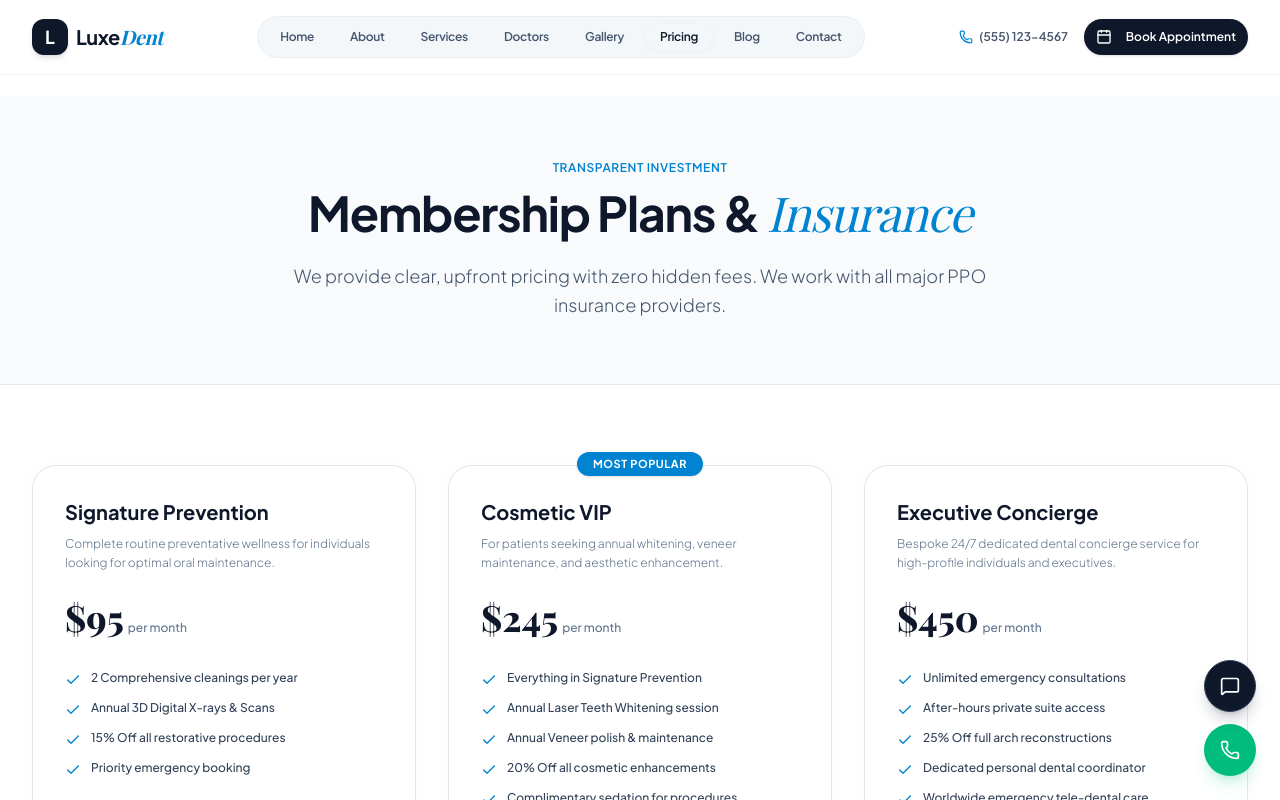
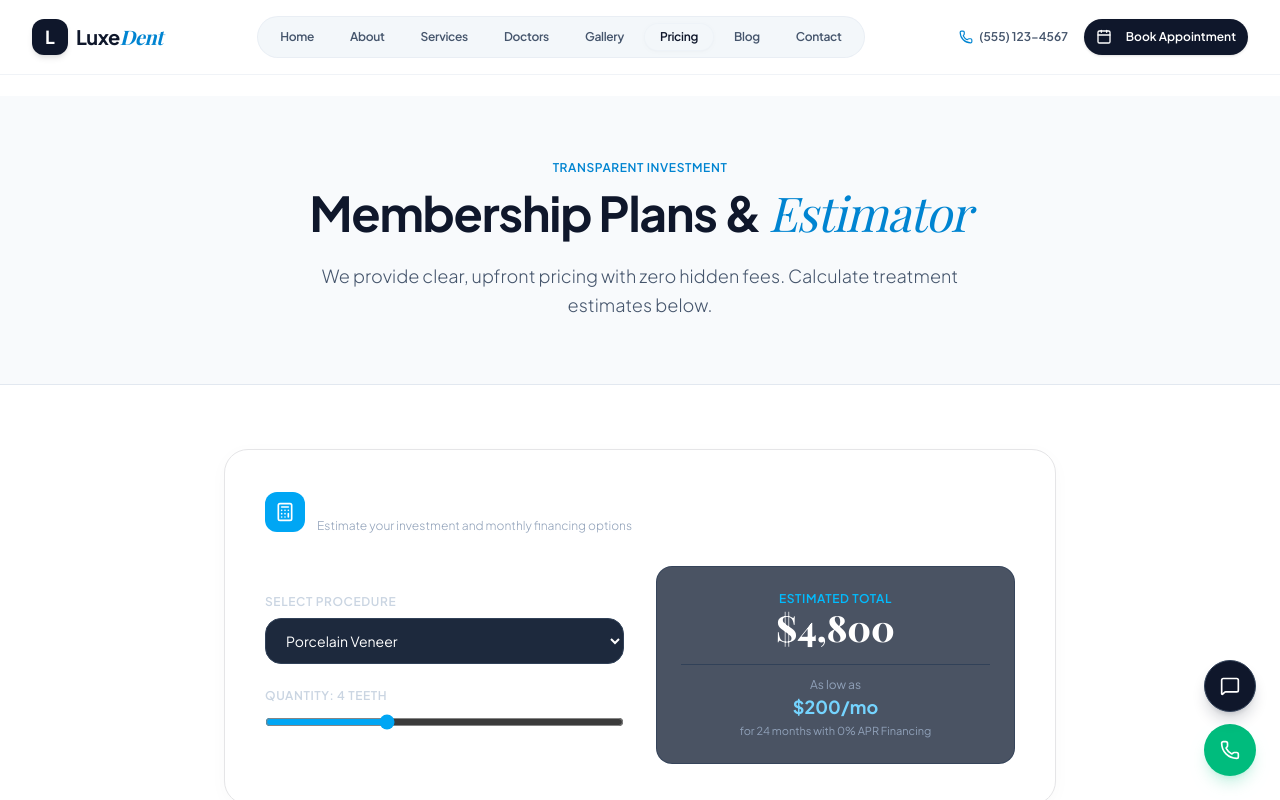
Before and after one commit to shiv989898/Dentist, a React (Vite) app: page /pricing in a window 1280 px wide. Shown: the top 800 px of the page. Built offline with nearby package versions, Linux system fonts and the light colour scheme; a web font is replaced by a local one.

Commit message:
Pro UI/UX asymmetric overhaul & interactive treatment cost calculator

```diff
--- a/src/components/sections/ServicesGrid.tsx
+++ b/src/components/sections/ServicesGrid.tsx
@@ -1,135 +1,158 @@
 import { motion } from 'framer-motion'
-import { Sparkles, Stethoscope, Smile, Activity, Heart, Syringe, ArrowUpRight } from 'lucide-react'
+import { Link } from 'react-router-dom'
+import { Sparkles, Smile, Activity, Stethoscope, Syringe, Heart, ArrowUpRight } from 'lucide-react'
 
 const services = [
   {
-    title: 'Cosmetic Dentistry & Veneers',
-    subtitle: 'Signature Smile Design',
-    description: 'Custom hand-crafted porcelain veneers, digital smile design, and instant laser teeth whitening.',
+    num: '01',
+    title: 'Porcelain Veneers & Smile Architecture',
+    subtitle: 'Signature Aesthetic',
+    description: 'Custom hand-crafted ceramic veneers designed to match your facial symmetry, skin tone, and natural translucency.',
     icon: Sparkles,
-    highlight: true,
-    tag: 'Most Popular',
-    img: 'https://images.unsplash.com/photo-1606811841689-23dfddce3e95?q=80&w=800&auto=format&fit=crop'
+    featured: true,
+    tag: 'Bespoke Artistry',
+    img: 'https://images.unsplash.com/photo-1606811841689-23dfddce3e95?q=80&w=1200&auto=format&fit=crop'
   },
   {
-    title: 'Invisalign & Clear Aligners',
+    num: '02',
+    title: 'Invisalign Aligners',
     subtitle: 'Discreet Orthodontics',
-    description: 'Virtually invisible aligners designed with 3D digital precision for effortless teeth straightening.',
+    description: 'Virtually invisible aligners planned using 3D intraoral digital scans.',
     icon: Smile,
-    highlight: false,
-    tag: '3D Planned',
-    img: 'https://images.unsplash.com/photo-1598256989800-fea5ce5146f1?q=80&w=800&auto=format&fit=crop'
+    featured: false
   },
   {
-    title: 'Dental Implants & Reconstruction',
+    num: '03',
+    title: '3D-Guided Implants',
     subtitle: 'Permanent Restorations',
-    description: 'Biocompatible titanium implants and ceramic crowns engineered for natural aesthetics.',
+    description: 'Biocompatible titanium tooth replacements with custom ceramic crowns.',
     icon: Activity,
-    highlight: false,
-    tag: 'Lifetime Warranty'
+    featured: false
   },
   {
-    title: 'General & Preventative Care',
-    subtitle: 'Comprehensive Wellness',
-    description: 'Pain-free ultra-sonic cleanings, digital oral cancer screening, and enamel fortification.',
+    num: '04',
+    title: 'General Wellness & Laser Care',
+    subtitle: 'Preventative Health',
+    description: 'Ultrasonic cleaning, pain-free laser gum therapy, and oral screening.',
     icon: Stethoscope,
-    highlight: false
+    featured: false
   },
   {
+    num: '05',
     title: 'Surgical & Emergency Care',
-    subtitle: 'Immediate Relief',
-    description: 'Gentle wisdom teeth extraction, root canal therapy, and 24/7 priority emergency response.',
+    subtitle: 'Immediate Response',
+    description: 'Gentle wisdom teeth extraction and 24/7 priority emergency response.',
     icon: Syringe,
-    highlight: false
-  },
-  {
-    title: 'Pediatric Dentistry',
-    subtitle: 'Gentle Youth Care',
-    description: 'Fun, fear-free visits designed to build positive oral health habits for children of all ages.',
-    icon: Heart,
-    highlight: false
+    featured: false
   }
 ]
 
 export function ServicesGrid() {
   return (
-    <section className="py-28 bg-slate-950 text-white relative overflow-hidden border-t border-slate-900">
+    <section className="py-28 bg-slate-50 text-slate-900 border-t border-slate-200">
+      <div className="container mx-auto px-4 lg:px-8">
 
-      <div className="container mx-auto px-4 lg:px-8 relative z-10">
-
-        {/* Header */}
-        <div className="flex flex-col lg:flex-row lg:items-end justify-between mb-20 gap-8">
-          <div className="max-w-2xl">
-            <span className="text-xs font-semibold uppercase tracking-widest text-teal-400 block mb-3">
-              Comprehensive Excellence
+        {/* Asymmetric Section Header */}
+        <div className="grid lg:grid-cols-12 gap-8 items-end mb-20">
+          <div className="lg:col-span-8">
+            <span className="text-xs font-bold uppercase tracking-widest text-sky-600 mb-3 block">
+              Bespoke Clinical Offerings
             </span>
-            <h2 className="text-4xl sm:text-5xl font-bold tracking-tight text-white leading-tight">
-              Bespoke Treatments, <br />
-              <span className="font-serif italic font-normal text-slate-400">Uncompromising Standards.</span>
+            <h2 className="text-4xl sm:text-5xl font-bold tracking-tight leading-[1.1]">
+              Crafted for Your Unique <br />
+              <span className="font-serif italic font-normal text-sky-600">Facial Architecture.</span>
             </h2>
           </div>
-          <p className="text-slate-400 text-lg max-w-md font-light leading-relaxed">
-            Every procedure is crafted using state-of-the-art digital dentistry in a tranquil luxury atmosphere.
-          </p>
+          <div className="lg:col-span-4 text-left lg:text-right">
+            <Link to="/services">
+              <span className="inline-flex items-center gap-2 text-xs font-bold uppercase tracking-wider text-slate-900 hover:text-sky-600 border-b-2 border-slate-900 hover:border-sky-600 pb-1 transition-colors">
+                View Full Clinical Menu <ArrowUpRight className="w-4 h-4" />
+              </span>
+            </Link>
+          </div>
         </div>
 
-        {/* Luxury Bento Grid */}
-        <div className="grid grid-cols-1 md:grid-cols-2 lg:grid-cols-3 gap-6">
-          {services.map((service, idx) => {
-            const Icon = service.icon
-            return (
-              <motion.div
-                key={idx}
-                initial={{ opacity: 0, y: 25 }}
-                whileInView={{ opacity: 1, y: 0 }}
-                viewport={{ once: true, margin: "-50px" }}
-                transition={{ duration: 0.6, delay: idx * 0.1 }}
-                className={`group relative rounded-3xl p-8 transition-all duration-500 overflow-hidden border ${
-                  service.highlight
-                    ? 'md:col-span-2 lg:col-span-2 bg-gradient-to-br from-slate-900 via-slate-900 to-teal-950/40 border-teal-500/30 hover:border-teal-400/60'
-                    : 'bg-slate-900/60 hover:bg-slate-900 border-slate-800 hover:border-slate-700'
-                }`}
-              >
-                {/* Glow Accent */}
-                <div className="absolute top-0 right-0 w-32 h-32 bg-teal-500/10 rounded-full blur-2xl group-hover:bg-teal-500/20 transition-all duration-500" />
+        {/* Pro Asymmetric Bento Layout */}
+        <div className="grid grid-cols-1 md:grid-cols-2 lg:grid-cols-12 gap-6">
 
-                {/* Card Top Row */}
-                <div className="flex items-center justify-between mb-8 relative z-10">
-                  <div className={`w-14 h-14 rounded-2xl flex items-center justify-center border transition-all duration-300 ${
-                    service.highlight
-                      ? 'bg-teal-500 text-slate-950 border-teal-400 shadow-lg shadow-teal-500/25'
-                      : 'bg-slate-800 text-teal-400 border-slate-700 group-hover:bg-teal-500 group-hover:text-slate-950 group-hover:border-teal-400'
-                  }`}>
-                    <Icon className="w-7 h-7" />
+          {/* Main Large Featured Hero Card (7 Cols) */}
+          <div className="lg:col-span-7 apple-card rounded-3xl p-8 sm:p-10 bg-white flex flex-col justify-between relative overflow-hidden group">
+            <div className="flex items-center justify-between mb-8">
+              <span className="text-3xl font-extrabold text-slate-200 font-serif group-hover:text-sky-600 transition-colors">
+                {services[0].num}
+              </span>
+              <span className="px-3.5 py-1 rounded-full bg-sky-50 text-sky-700 border border-sky-100 text-xs font-bold uppercase tracking-wider">
+                {services[0].tag}
+              </span>
+            </div>
+
+            <div className="space-y-4 mb-8">
+              <span className="text-xs font-semibold text-sky-600 uppercase tracking-wider block">
+                {services[0].subtitle}
+              </span>
+              <h3 className="text-3xl font-bold text-slate-900">{services[0].title}</h3>
+              <p className="text-slate-600 font-light leading-relaxed max-w-lg">
+                {services[0].description}
+              </p>
+            </div>
+
+            <div className="relative rounded-2xl overflow-hidden aspect-[16/9] mt-4 border border-slate-100">
+              <img src={services[0].img} alt="Veneers" className="w-full h-full object-cover transition-transform duration-700 group-hover:scale-105" />
+            </div>
+          </div>
+
+          {/* Secondary Stack (5 Cols) */}
+          <div className="lg:col-span-5 grid gap-6">
+            {services.slice(1, 3).map((item, idx) => {
+              const Icon = item.icon
+              return (
+                <div key={idx} className="apple-card rounded-3xl p-8 bg-white flex flex-col justify-between group">
+                  <div className="flex items-center justify-between mb-6">
+                    <span className="text-2xl font-extrabold text-slate-200 font-serif group-hover:text-sky-600 transition-colors">
+                      {item.num}
+                    </span>
+                    <div className="w-10 h-10 rounded-xl bg-slate-100 text-slate-700 flex items-center justify-center group-hover:bg-sky-600 group-hover:text-white transition-colors">
+                      <Icon className="w-5 h-5" />
+                    </div>
                   </div>
 
-                  <div className="flex items-center gap-3">
-                    {service.tag && (
-                      <span className="text-[11px] font-semibold tracking-wider uppercase px-3 py-1 rounded-full bg-teal-950 text-teal-300 border border-teal-800/80">
-                        {service.tag}
-                      </span>
-                    )}
-                    <div className="w-10 h-10 rounded-full bg-slate-800/80 flex items-center justify-center text-slate-400 group-hover:text-white group-hover:bg-slate-700 transition-colors">
-                      <ArrowUpRight className="w-5 h-5 group-hover:translate-x-0.5 group-hover:-translate-y-0.5 transition-transform" />
-                    </div>
+                  <div>
+                    <span className="text-xs font-semibold text-sky-600 uppercase tracking-wider block mb-1">
+                      {item.subtitle}
+                    </span>
+                    <h3 className="text-xl font-bold text-slate-900 mb-2">{item.title}</h3>
+                    <p className="text-xs text-slate-500 font-light leading-relaxed">{item.description}</p>
+                  </div>
+                </div>
+              )
+            })}
+          </div>
+
+          {/* Bottom Row Asymmetric (2 Cards) */}
+          {services.slice(3).map((item, idx) => {
+            const Icon = item.icon
+            return (
+              <div key={idx} className="lg:col-span-6 apple-card rounded-3xl p-8 bg-white flex flex-col justify-between group">
+                <div className="flex items-center justify-between mb-6">
+                  <span className="text-2xl font-extrabold text-slate-200 font-serif group-hover:text-sky-600 transition-colors">
+                    {item.num}
+                  </span>
+                  <div className="w-10 h-10 rounded-xl bg-slate-100 text-slate-700 flex items-center justify-center group-hover:bg-sky-600 group-hover:text-white transition-colors">
+                    <Icon className="w-5 h-5" />
                   </div>
                 </div>
 
-                {/* Card Content */}
-                <div className="relative z-10">
-                  <span className="text-xs font-medium text-teal-400 uppercase tracking-wider block mb-1">
-                    {service.subtitle}
+                <div>
+                  <span className="text-xs font-semibold text-sky-600 uppercase tracking-wider block mb-1">
+                    {item.subtitle}
                   </span>
-                  <h3 className="text-2xl font-bold text-white mb-3 group-hover:text-teal-200 transition-colors">
-                    {service.title}
-                  </h3>
-                  <p className="text-slate-400 text-base leading-relaxed font-light">
-                    {service.description}
-                  </p>
+                  <h3 className="text-xl font-bold text-slate-900 mb-2">{item.title}</h3>
+                  <p className="text-xs text-slate-500 font-light leading-relaxed">{item.description}</p>
                 </div>
-              </motion.div>
+              </div>
             )
           })}
+
         </div>
 
       </div>
--- a/src/pages/Pricing.tsx
+++ b/src/pages/Pricing.tsx
@@ -1,6 +1,14 @@
+import { useState } from 'react'
 import { Link } from 'react-router-dom'
 import { Button } from '@/components/ui/button'
-import { Check } from 'lucide-react'
+import { Check, Calculator, ShieldCheck } from 'lucide-react'
+
+const treatmentRates: Record<string, { basePrice: number; unitLabel: string }> = {
+  'Porcelain Veneer': { basePrice: 1200, unitLabel: 'teeth' },
+  'Invisalign Full Arch': { basePrice: 3800, unitLabel: 'arch' },
+  '3D Implant Restoration': { basePrice: 2500, unitLabel: 'implants' },
+  'Laser Whitening': { basePrice: 450, unitLabel: 'session' }
+}
 
 const membershipPlans = [
   {
@@ -47,6 +55,13 @@ const membershipPlans = [
 ]
 
 export function Pricing() {
+  const [selectedTreatment, setSelectedTreatment] = useState<string>('Porcelain Veneer')
+  const [quantity, setQuantity] = useState<number>(4)
+
+  const currentRate = treatmentRates[selectedTreatment]
+  const totalEst = currentRate.basePrice * quantity
+  const monthlyEst = Math.round(totalEst / 24)
+
   return (
     <div className="pt-24 pb-24 bg-white text-slate-900">
 
@@ -57,17 +72,87 @@ export function Pricing() {
             Transparent Investment
           </span>
           <h1 className="text-4xl sm:text-5xl font-bold tracking-tight mb-6">
-            Membership Plans & <span className="font-serif italic font-normal text-sky-600">Insurance</span>
+            Membership Plans & <span className="font-serif italic font-normal text-sky-600">Estimator</span>
           </h1>
           <p className="text-slate-600 text-lg font-light leading-relaxed">
-            We provide clear, upfront pricing with zero hidden fees. We work with all major PPO insurance providers.
+            We provide clear, upfront pricing with zero hidden fees. Calculate treatment estimates below.
           </p>
         </div>
       </section>
 
+      {/* Pro UI Treatment Estimator Widget */}
+      <section className="py-16 bg-white">
+        <div className="container mx-auto px-4 lg:px-8 max-w-4xl">
+          <div className="apple-card rounded-3xl p-8 sm:p-10 bg-slate-900 text-white shadow-2xl relative overflow-hidden">
+
+            <div className="flex items-center gap-3 mb-8">
+              <div className="w-10 h-10 rounded-xl bg-sky-500 text-white flex items-center justify-center">
+                <Calculator className="w-5 h-5" />
+              </div>
+              <div>
+                <h3 className="text-xl font-bold text-white">Interactive Treatment Calculator</h3>
+                <p className="text-xs text-slate-400 font-light">Estimate your investment and monthly financing options</p>
+              </div>
+            </div>
+
+            <div className="grid md:grid-cols-2 gap-8 items-center">
+              <div className="space-y-6">
+                <div>
+                  <label className="block text-xs font-semibold uppercase tracking-wider text-slate-300 mb-2">Select Procedure</label>
+                  <select
+                    value={selectedTreatment}
+                    onChange={(e) => setSelectedTreatment(e.target.value)}
+                    className="w-full px-4 py-3 rounded-2xl bg-slate-800 border border-slate-700 text-sm text-white focus:outline-none focus:ring-2 focus:ring-sky-500"
+                  >
+                    {Object.keys(treatmentRates).map((t) => (
+                      <option key={t} value={t}>{t}</option>
+                    ))}
+                  </select>
+                </div>
+
+                <div>
+                  <div className="flex justify-between items-center mb-2">
+                    <label className="text-xs font-semibold uppercase tracking-wider text-slate-300">
+                      Quantity: {quantity} {currentRate.unitLabel}
+                    </label>
+                  </div>
+                  <input
+                    type="range"
+                    min="1"
+                    max="10"
+                    value={quantity}
+                    onChange={(e) => setQuantity(Number(e.target.value))}
+                    className="w-full accent-sky-500 cursor-pointer"
+                  />
+                </div>
+              </div>
+
+              {/* Estimate Display Box */}
+              <div className="p-6 rounded-2xl bg-slate-800/80 border border-slate-700/80 text-center space-y-4">
+                <div>
+                  <span className="text-xs font-semibold text-sky-400 uppercase tracking-wider block">Estimated Total</span>
+                  <span className="text-4xl font-extrabold text-white font-serif">${totalEst.toLocaleString()}</span>
+                </div>
+                <div className="pt-3 border-t border-slate-700">
+                  <span className="text-xs text-slate-400 block">As low as</span>
+                  <span className="text-lg font-bold text-sky-300">${monthlyEst}/mo</span>
+                  <span className="text-[11px] text-slate-400 block mt-0.5">for 24 months with 0% APR Financing</span>
+                </div>
+              </div>
+            </div>
+
+          </div>
+        </div>
+      </section>
+
       {/* Pricing Cards */}
-      <section className="py-20">
+      <section className="py-16">
         <div className="container mx-auto px-4 lg:px-8">
+          <div className="text-center max-w-2xl mx-auto mb-14">
+            <h2 className="text-3xl font-bold text-slate-900 mb-2">Wellness Membership Plans</h2>
+            <p className="text-slate-600 font-light">Join our annual care program for routine preventative wellness and exclusive aesthetic savings.</p>
+          </div>
+
           <div className="grid md:grid-cols-3 gap-8">
             {membershipPlans.map((plan, idx) => (
               <div
@@ -119,6 +204,9 @@ export function Pricing() {
       {/* Insurance Partners */}
       <section className="py-16 bg-slate-50 border-y border-slate-200">
         <div className="container mx-auto px-4 lg:px-8 max-w-4xl text-center">
+          <div className="inline-flex items-center gap-1.5 px-3.5 py-1 rounded-full bg-sky-100 text-sky-700 text-xs font-semibold uppercase tracking-wider mb-4">
+            <ShieldCheck className="w-4 h-4" /> Insurance Coverage
+          </div>
           <h2 className="text-2xl font-bold mb-4">PPO Insurance & Financing</h2>
           <p className="text-slate-600 text-sm font-light mb-8 max-w-xl mx-auto">
             We file claims directly on your behalf for maximum reimbursement. Flexible 0% APR financing is available via CareCredit & Sunbit.
```
